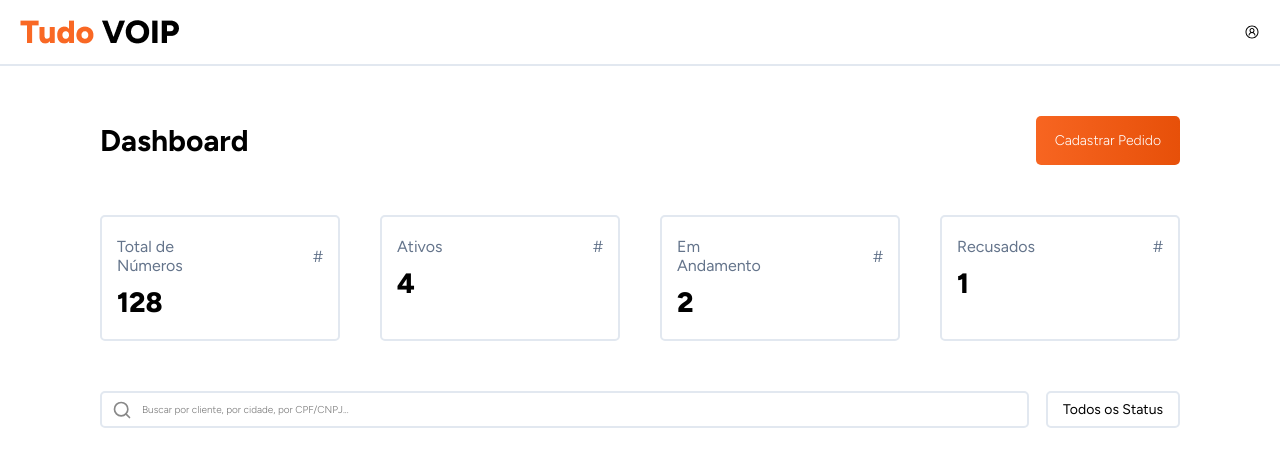
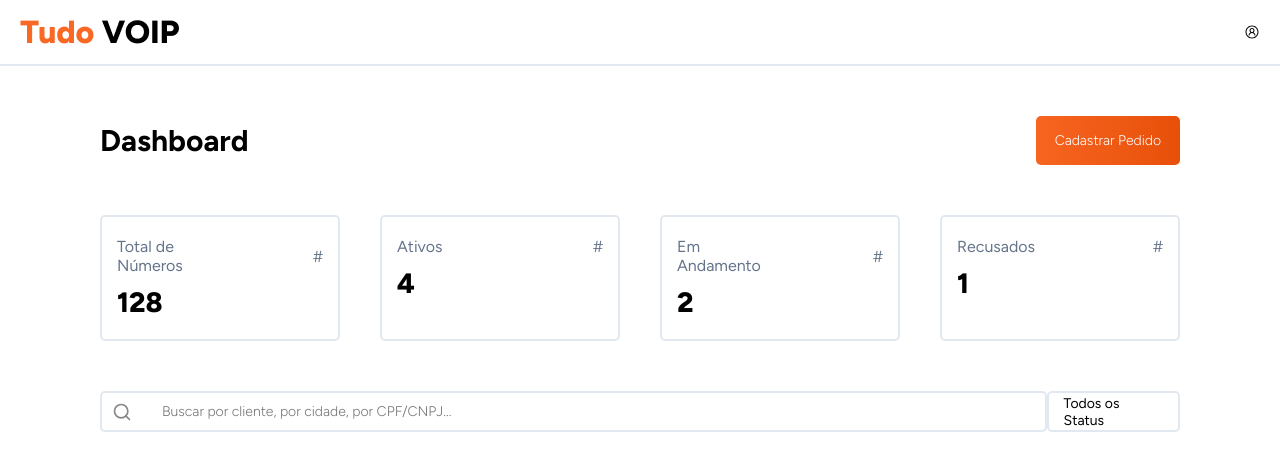
Before and after one commit to viitor14/front-tudo-voip, a React (Vite) app: page / in a window 1280 px wide. Shown: the top 470 px of the page. Built offline with nearby package versions, Linux system fonts and the light colour scheme.

Commit message:
ajuste no tamanho do input

```diff
--- a/src/components/Input/styled.js
+++ b/src/components/Input/styled.js
@@ -4,17 +4,17 @@ import { borderColor } from '../../config/colors';
 
 export const InputWrapper = styled.div`
   position: relative;
-  width: 86%;
+  width: 88%;
 `;
 
 export const StyledInput = styled.input`
   width: 100%;
-  padding: 10px 40px 10px 40px; // espaço para o ícone
+  padding: 10px 40px 10px 60px; // espaço para o ícone
   border: 2px solid ${borderColor};
   border-radius: 5px;
   font-family: 'Figtree', sans-serif;
   font-weight: 300;
-  font-size: 10px;
+  font-size: 14px;
 `;
 
 export const Icon = styled(FiSearch)`
```
